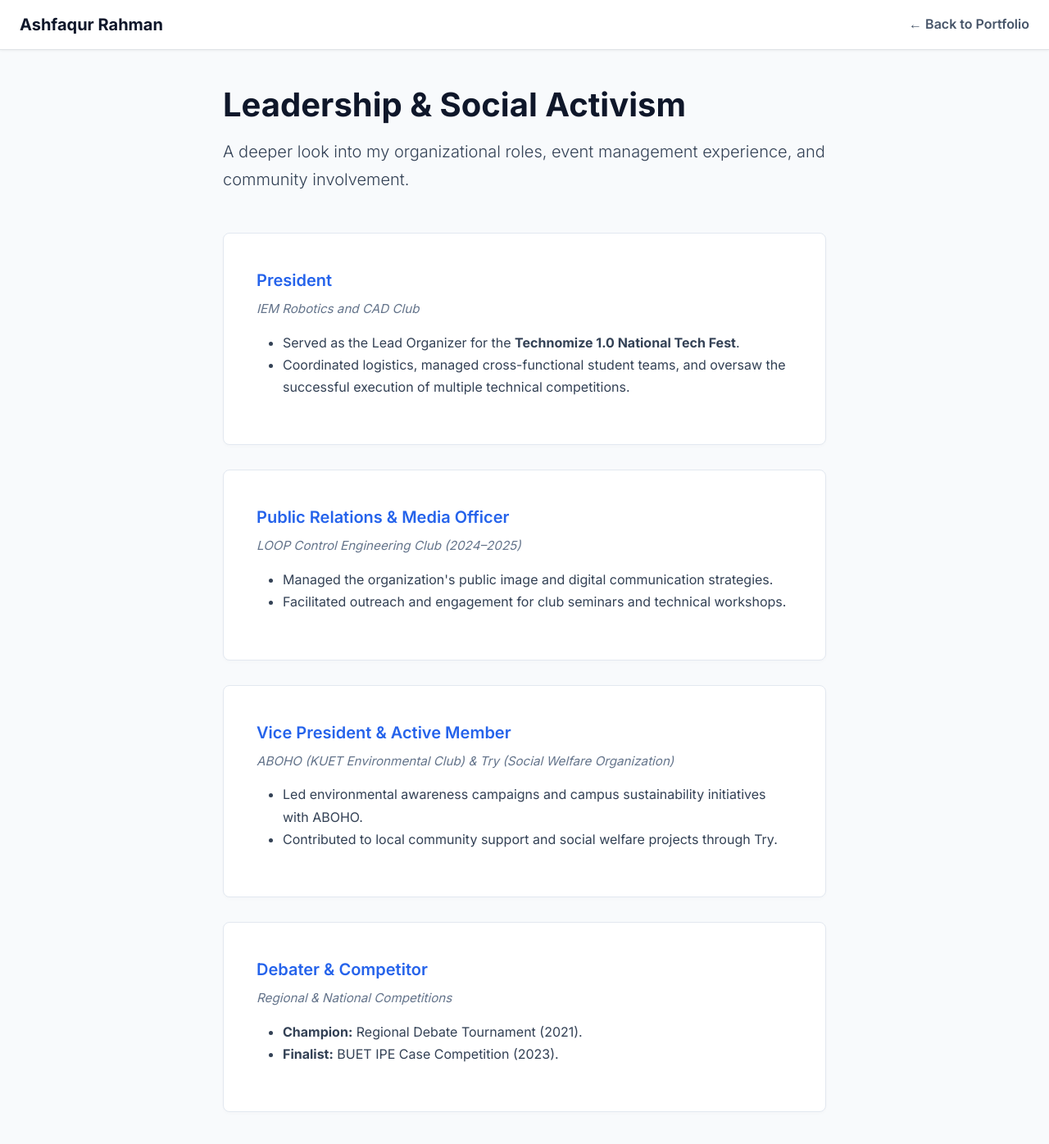
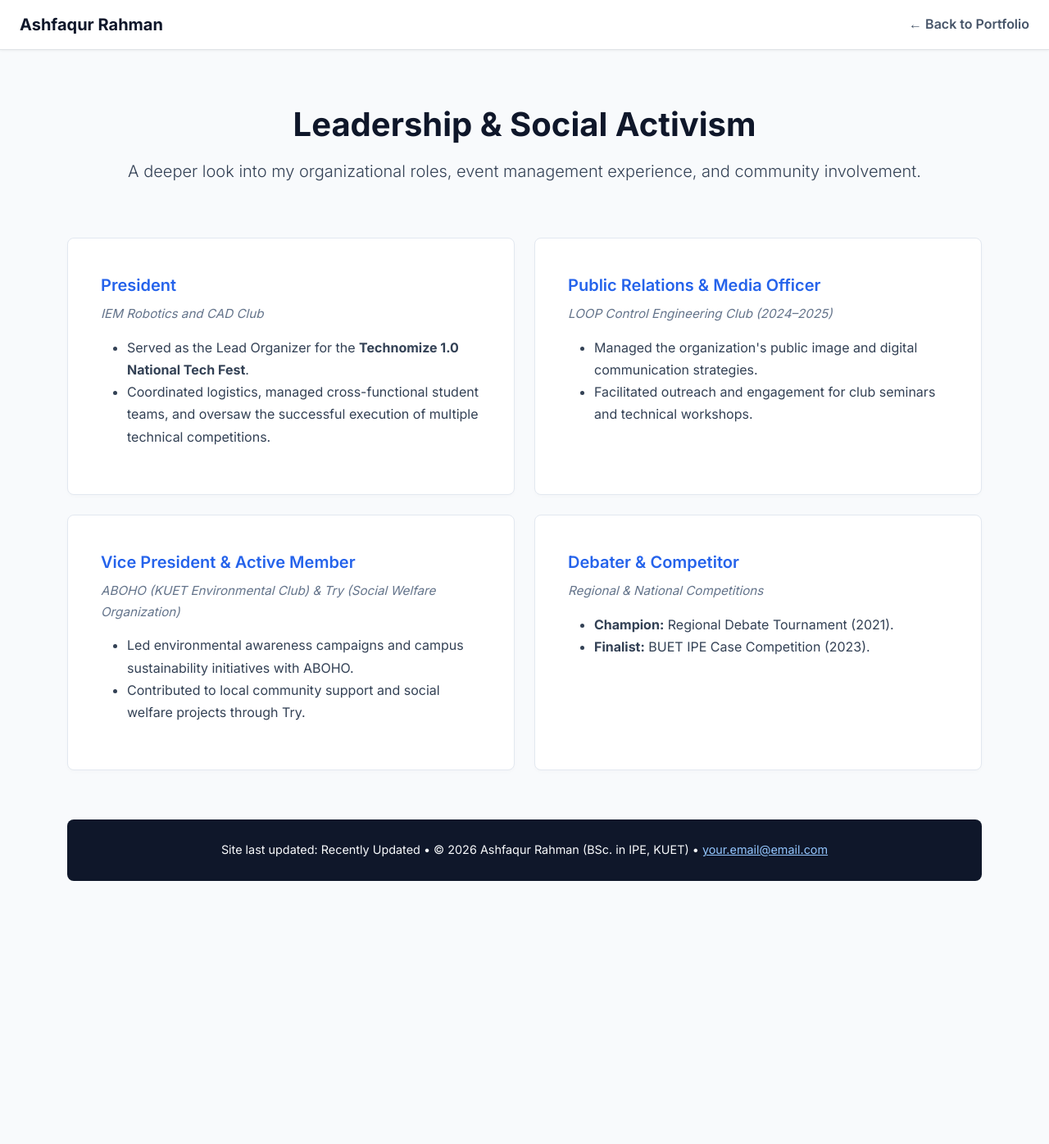
Before and after one commit to AshfaqurRahman99/AshfaqurRahman99.github.io, a Jekyll site: the page leadership.html, which Jekyll copies as it is, in a window 1280 px wide and 1400 px high. Shown: the top 1396 px of the window at 82% size. Built offline with Jekyll 4.4.1, drawn with Linux system fonts in a browser that asks for light colours.

Commit message:
Update leadership.html

```diff
--- a/leadership.html
+++ b/leadership.html
@@ -69,6 +69,29 @@
         .back-link:hover {
             color: #2563eb;
         }
+
+        /* Footer Styling */
+        .custom-footer {
+            background-color: #0f172a;
+            /* Deep blue to match your buttons */
+            color: #f8fafc;
+            text-align: center;
+            padding: 25px 20px;
+            font-size: 0.9rem;
+            margin-top: 60px;
+            border-radius: 8px;
+            /* Remove this line if you want sharp square corners */
+        }
+
+        .custom-footer a {
+            color: #93c5fd;
+            /* Light blue link color so it shows up on dark background */
+        }
+
+        .custom-footer a:hover {
+            color: #eff6ff;
+            text-decoration: underline;
+        }
     </style>
 </head>
 
@@ -83,57 +106,102 @@
         </div>
     </nav>
 
-    <div class="container mt-4 mb-5">
-        <div class="row justify-content-center">
-            <div class="col-lg-8 col-md-10">
+    <!-- Detailed Content in Two-Column Grid -->
+    <div class="container mt-5 mb-5">
 
+        <!-- Centered Header Row -->
+        <div class="row mb-5">
+            <div class="col-12 text-center">
                 <h1 class="mb-3">Leadership & Social Activism</h1>
-                <p class="lead mb-5">A deeper look into my organizational roles, event management experience, and
-                    community involvement.</p>
+                <p class="lead">A deeper look into my organizational roles, event management experience, and community
+                    involvement.</p>
+            </div>
+        </div>
 
-                <div class="content-box">
+        <!-- Two-Column Dynamic Grid -->
+        <div class="row g-4">
+
+            <!-- Experience 1 -->
+            <div class="col-lg-6 col-md-12">
+                <div class="content-box h-100 mb-0 d-flex flex-column">
                     <div class="role-title">President</div>
                     <div class="org-meta">IEM Robotics and CAD Club</div>
-                    <ul>
+                    <ul class="flex-grow-1">
                         <li>Served as the Lead Organizer for the <strong>Technomize 1.0 National Tech Fest</strong>.
                         </li>
                         <li>Coordinated logistics, managed cross-functional student teams, and oversaw the successful
                             execution of multiple technical competitions.</li>
                     </ul>
                 </div>
+            </div>
 
-                <div class="content-box">
+            <!-- Experience 2 -->
+            <div class="col-lg-6 col-md-12">
+                <div class="content-box h-100 mb-0 d-flex flex-column">
                     <div class="role-title">Public Relations & Media Officer</div>
                     <div class="org-meta">LOOP Control Engineering Club (2024–2025)</div>
-                    <ul>
+                    <ul class="flex-grow-1">
                         <li>Managed the organization's public image and digital communication strategies.</li>
                         <li>Facilitated outreach and engagement for club seminars and technical workshops.</li>
                     </ul>
                 </div>
+            </div>
 
-                <div class="content-box">
+            <!-- Experience 3 -->
+            <div class="col-lg-6 col-md-12">
+                <div class="content-box h-100 mb-0 d-flex flex-column">
                     <div class="role-title">Vice President & Active Member</div>
                     <div class="org-meta">ABOHO (KUET Environmental Club) & Try (Social Welfare Organization)</div>
-                    <ul>
+                    <ul class="flex-grow-1">
                         <li>Led environmental awareness campaigns and campus sustainability initiatives with ABOHO.</li>
                         <li>Contributed to local community support and social welfare projects through Try.</li>
                     </ul>
                 </div>
+            </div>
 
-                <div class="content-box">
+            <!-- Experience 4 -->
+            <div class="col-lg-6 col-md-12">
+                <div class="content-box h-100 mb-0 d-flex flex-column">
                     <div class="role-title">Debater & Competitor</div>
                     <div class="org-meta">Regional & National Competitions</div>
-                    <ul>
+                    <ul class="flex-grow-1">
                         <li><strong>Champion:</strong> Regional Debate Tournament (2021).</li>
                         <li><strong>Finalist:</strong> BUET IPE Case Competition (2023).</li>
                     </ul>
                 </div>
+            </div>
 
-            </div>
+        </div>
+        <!-- FOOTER -->
+        <div class="custom-footer">
+            Site last updated: <span id="last-updated-date"></span> &bull;
+            &copy; <span id="current-year"></span> Ashfaqur Rahman (BSc. in IPE, KUET) &bull;
+            <!-- Khulna University of Engineering & Technology, Dept. of Industrial & Production Engineering &bull; -->
+            <a href="mailto:your.email@email.com">your.email@email.com</a>
         </div>
     </div>
 
+
     <script src="https://cdn.jsdelivr.net/npm/bootstrap@5.3.0/dist/js/bootstrap.bundle.min.js"></script>
+
+    <!-- True Automatic Date & Copyright Script (via GitHub API) -->
+    <script>
+        // 1. Automatically updates the copyright year
+        document.getElementById('current-year').textContent = new Date().getFullYear();
+
+        // 2. Automatically pulls the exact date of your last GitHub commit
+        fetch('https://api.github.com/repos/AshfaqurRahman99/AshfaqurRahman99.github.io/commits?per_page=1')
+            .then(response => response.json())
+            .then(data => {
+                const commitDate = new Date(data[0].commit.committer.date);
+                const dateOptions = { year: 'numeric', month: 'long', day: 'numeric' };
+                document.getElementById('last-updated-date').textContent = commitDate.toLocaleDateString('en-US', dateOptions);
+            })
+            .catch(error => {
+                // Fallback if the API is temporarily busy
+                document.getElementById('last-updated-date').textContent = "Recently Updated";
+            });
+    </script>
 </body>
 
 </html>
```
